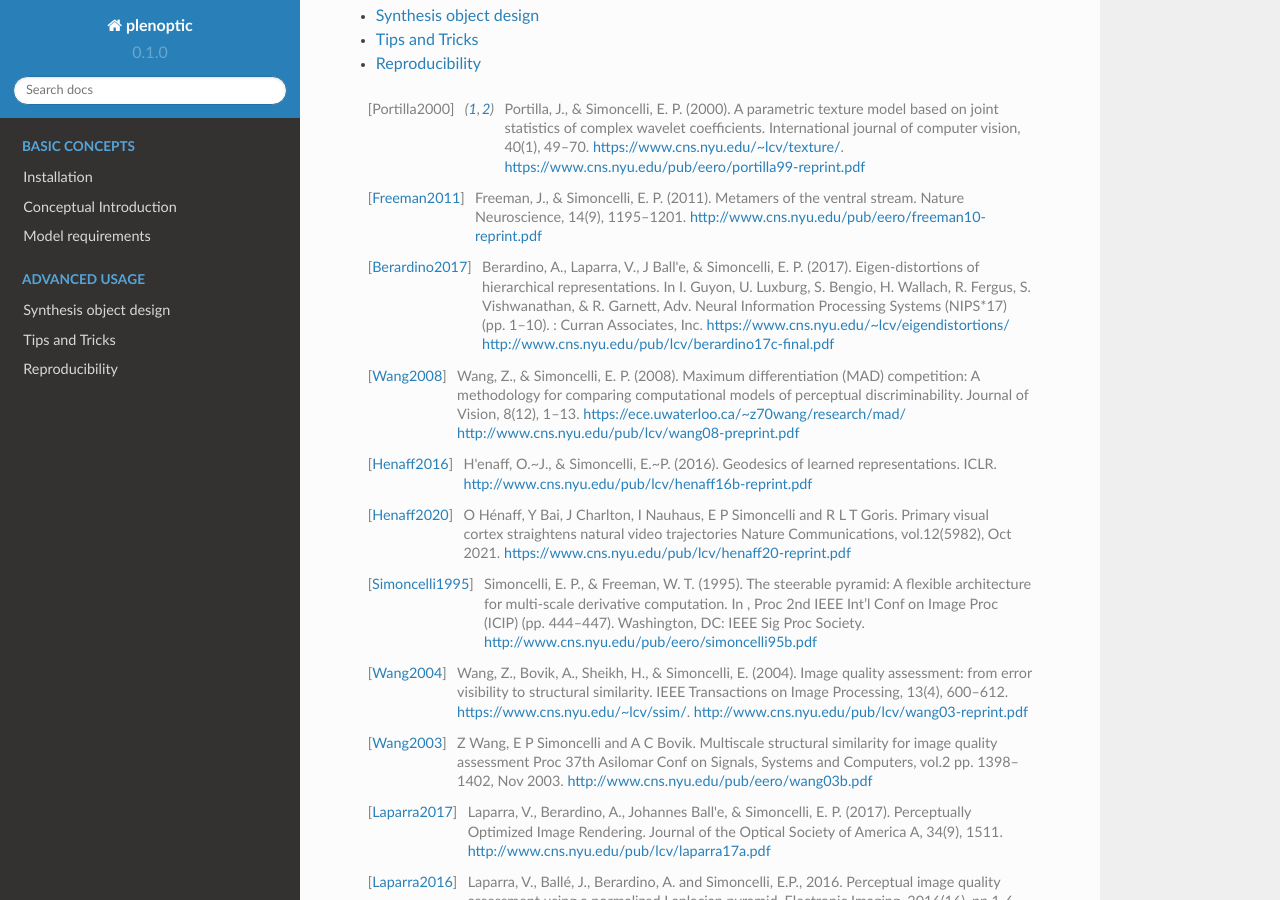
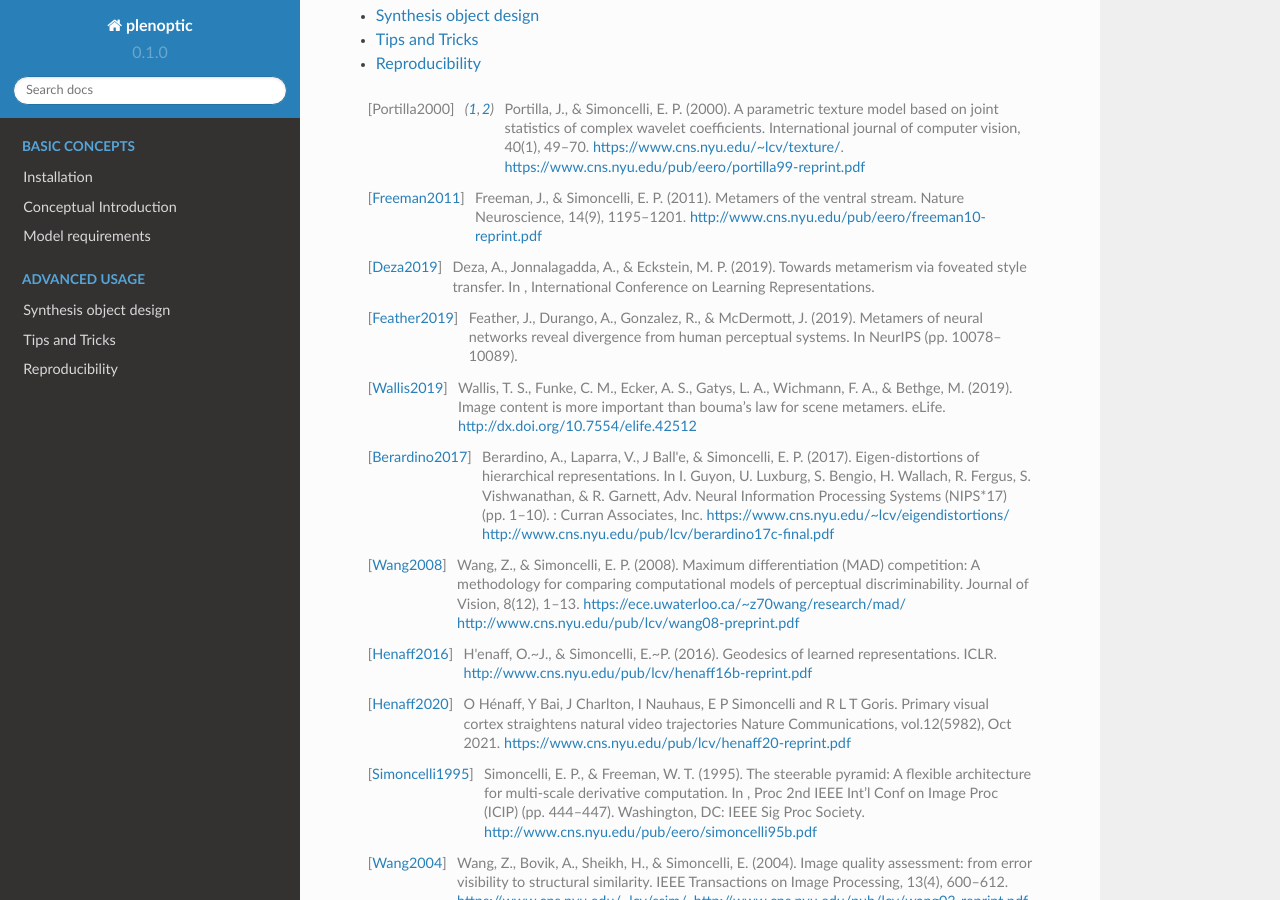
Before and after one commit to plenoptic-org/plenoptic, a Sphinx documentation site: the page built from docs/index.rst, in a window 1280 px wide and 900 px high, scrolled down 3368 px. Built offline with Sphinx 7.4.7 and the Read the Docs theme 2.0.0, drawn with Linux system fonts in a browser that asks for light colours; pages that are not in the unit, such as notebooks, are missing from menus; the version number is read from the project's files by our own code; some of the changed text lies outside the part shown.

Commit message:
adds more example metamer papers

```diff
--- a/docs/index.rst
+++ b/docs/index.rst
@@ -87,7 +87,8 @@
   that of the reference image. This method investigates what image features the
   model disregards entirely.
 
-  - Example papers: [Portilla2000]_, [Freeman2011]_
+  - Example papers: [Portilla2000]_, [Freeman2011]_, [Deza2019]_,
+    [Feather2019]_, [Wallis2019]_
 - `Eigendistortions <tutorials/02_Eigendistortions.nblink>`_: given a model and a
   reference image, compute the image perturbation that produces the smallest and
   largest changes in the model response space. This method investigates the
@@ -210,6 +211,15 @@
 .. [Freeman2011] Freeman, J., & Simoncelli, E. P. (2011). Metamers of the
    ventral stream. Nature Neuroscience, 14(9), 1195–1201.
    http://www.cns.nyu.edu/pub/eero/freeman10-reprint.pdf
+.. [Deza2019] Deza, A., Jonnalagadda, A., & Eckstein, M. P. (2019). Towards
+   metamerism via foveated style transfer. In , International Conference on
+   Learning Representations.
+.. [Feather2019] Feather, J., Durango, A., Gonzalez, R., & McDermott, J. (2019).
+   Metamers of neural networks reveal divergence from human perceptual systems.
+   In NeurIPS (pp. 10078–10089).
+.. [Wallis2019] Wallis, T. S., Funke, C. M., Ecker, A. S., Gatys, L. A.,
+   Wichmann, F. A., & Bethge, M. (2019). Image content is more important than
+   bouma's law for scene metamers. eLife. http://dx.doi.org/10.7554/elife.42512
 .. [Berardino2017] Berardino, A., Laparra, V., J Ball\'e, & Simoncelli, E. P.
    (2017). Eigen-distortions of hierarchical representations. In I. Guyon, U.
    Luxburg, S. Bengio, H. Wallach, R. Fergus, S. Vishwanathan, & R. Garnett,
```
